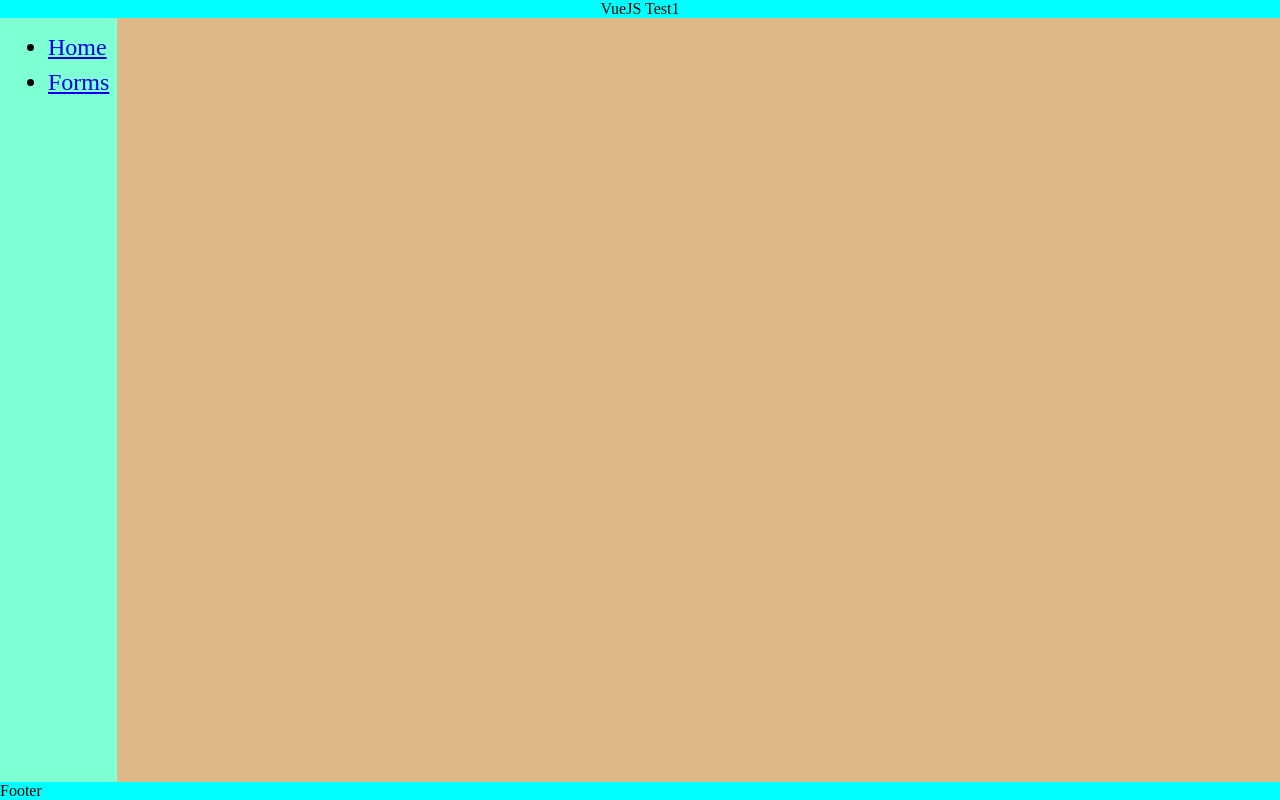
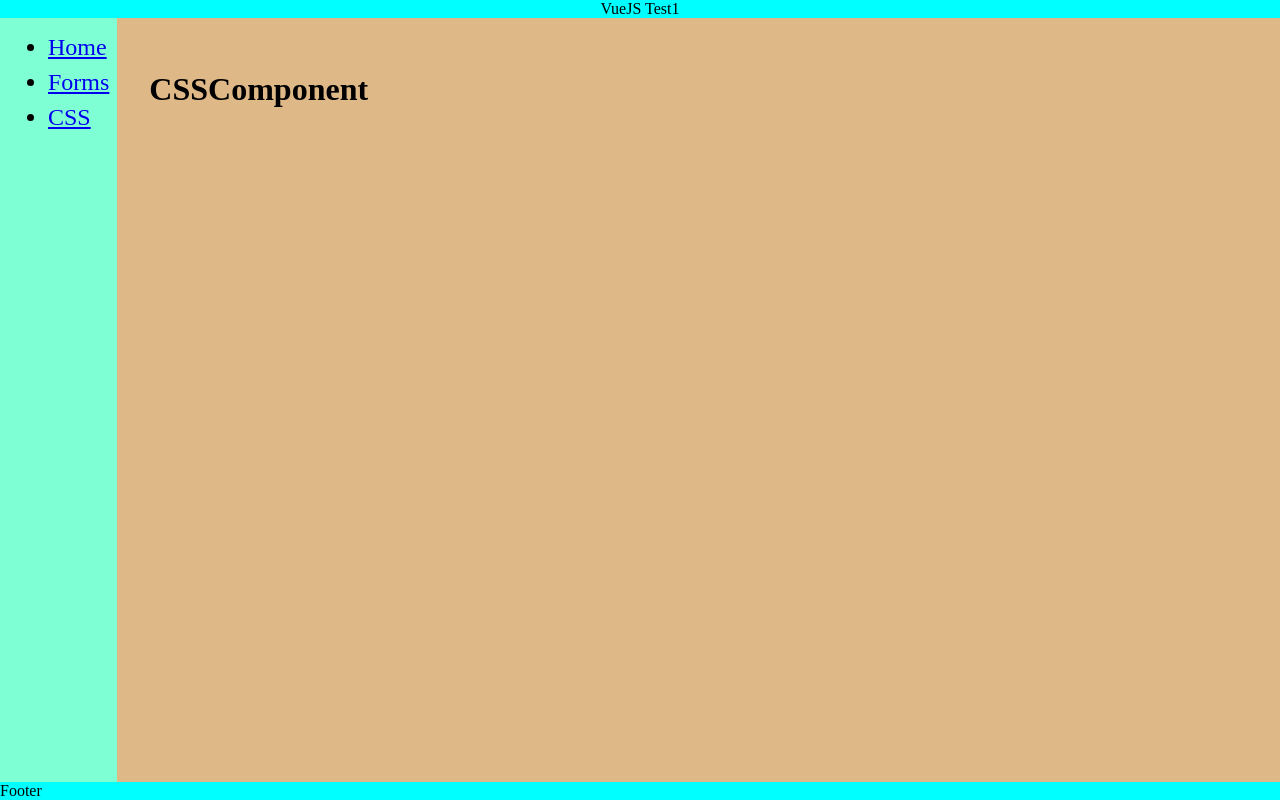
Before and after one commit to andrew2020wit/vue-js-test1, a Vue app: page /css-page in a window 1280 px wide. Built offline with nearby package versions, Linux system fonts and the light colour scheme.

Commit message:
nav component

```diff
--- a/src/App.vue
+++ b/src/App.vue
@@ -4,17 +4,7 @@
       <header>VueJS Test1</header>
       <main>
         <nav>
-          <!-- Menu -->
-          <ul>
-            <li>
-              <router-link to="/"> Home</router-link>
-            </li>
-            <li>
-              <router-link to="/forms">Forms</router-link>
-            </li>
-          </ul>
-
-          <br />
+          <Nav1 />
         </nav>
         <div class="content">
           <!-- Content -->
@@ -26,11 +16,14 @@
   </div>
 </template>
 
+<script>
+import Nav1 from "./router/Nav1.vue";
+export default {
+  components: { Nav1 },
+};
+</script>
+
 <style>
-ul li {
-  margin: 0.5rem;
-  font-size: 1.5rem;
-}
 .body-div {
   margin: 0;
   padding: 0;
@@ -58,14 +51,15 @@ footer {
   background-color: aqua;
   flex: 0;
 }
+
+.content {
+  flex: 1;
+  background-color: burlywood;
+  padding: 2rem;
+}
 nav {
   width: fit-content;
   flex: 0;
   background-color: aquamarine;
 }
-.content {
-  flex: 1;
-  background-color: burlywood;
-  padding: 2rem;
-}
 </style>
--- /dev/null
+++ b/src/components/CSSComponent.vue
@@ -0,0 +1,5 @@
+<template>
+  <div>
+    <h1>CSSComponent</h1>
+  </div>
+</template>
--- /dev/null
+++ b/src/router/Nav1.vue
@@ -0,0 +1,22 @@
+<template>
+  <div>
+    <ul>
+      <li>
+        <router-link to="/"> Home</router-link>
+      </li>
+      <li>
+        <router-link to="/forms">Forms</router-link>
+      </li>
+      <li>
+        <router-link to="/css-page">CSS</router-link>
+      </li>
+    </ul>
+  </div>
+</template>
+
+<style scoped>
+ul li {
+  margin: 0.5rem;
+  font-size: 1.5rem;
+}
+</style>
--- a/src/router/index.js
+++ b/src/router/index.js
@@ -1,5 +1,6 @@
 import Vue from "vue";
 import VueRouter from "vue-router";
+import CSS from "../views/CSS.vue";
 import Forms from "../views/Forms.vue";
 import Home from "../views/Home.vue";
 
@@ -16,6 +17,11 @@ const routes = [
     name: "Forms",
     component: Forms,
   },
+  {
+    path: "/css-page",
+    name: "CSS",
+    component: CSS,
+  },
 ];
 
 const router = new VueRouter({
--- /dev/null
+++ b/src/views/CSS.vue
@@ -0,0 +1,9 @@
+<template>
+  <div>
+    <CSSComponent />
+  </div>
+</template>
+<script>
+import CSSComponent from "../components/CSSComponent";
+export default { components: { CSSComponent } };
+</script>
```
